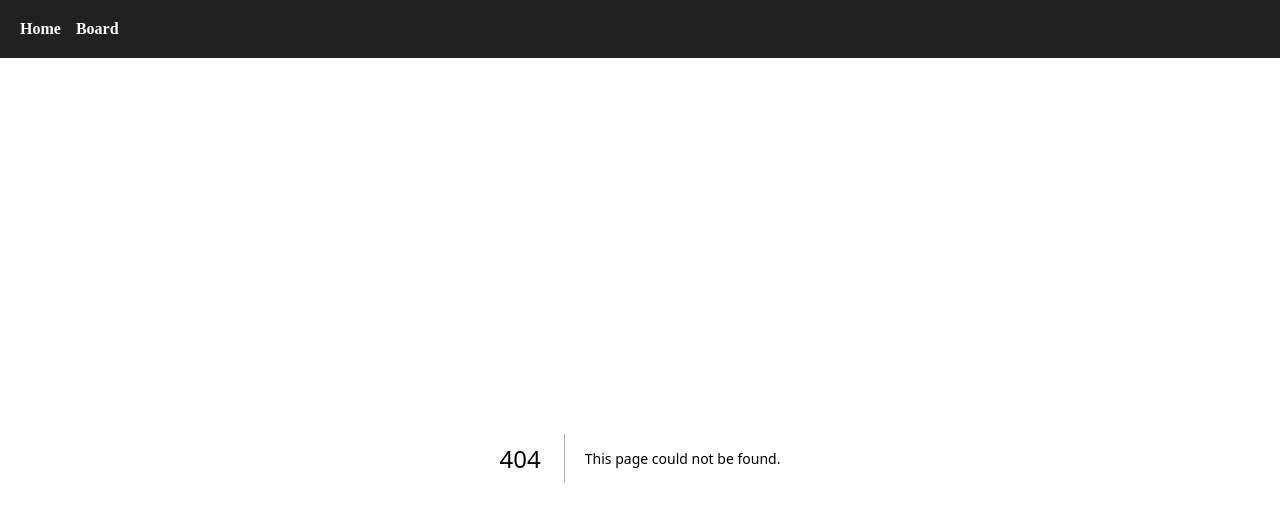
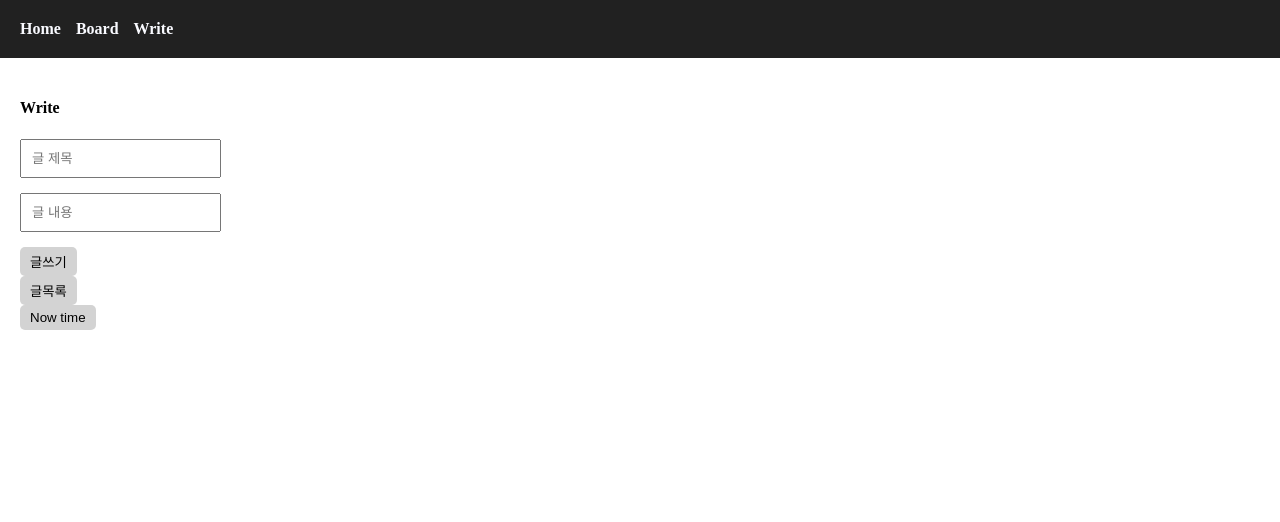
Before and after one commit to joonda/board, a Next.js app: page /write in a window 1280 px wide. Before the commit this address had no page. Shown: the top 522 px of the page. Built offline with nearby package versions, Linux system fonts and the light colour scheme.

Commit message:
Adding a write button and Storing content data in MongoDB

```diff
--- a/app/globals.css
+++ b/app/globals.css
@@ -37,3 +37,21 @@ body {
     color: grey;
     margin: 5px 0px;
 }
+
+.p-20 {
+    padding: 20px;
+}
+
+input {
+    box-sizing: border-box;
+    padding: 10px;
+    display: block;
+    margin-bottom: 15px;
+}
+
+button {
+    padding: 5px 10px;
+    background: lightgray;
+    border: none;
+    border-radius: 5px;
+}
--- a/app/layout.tsx
+++ b/app/layout.tsx
@@ -12,6 +12,7 @@ export default function RootLayout({
         <div className="navbar">
           <Link href={'/'}>Home</Link>
           <Link href={'/list'}>Board</Link>
+          <Link href={'/write'}>Write</Link>
         </div>
         {children}
       </body>
--- a/app/list/page.tsx
+++ b/app/list/page.tsx
@@ -1,6 +1,5 @@
 import { connectDB } from "@/util/database"
 import Link from "next/link";
-import DetailLink from "./DetailLink";
 
 export default async function List() {
 
@@ -14,7 +13,6 @@ export default async function List() {
                 // return, 중괄호 생략 가능
                 result.map((post, i) => {
                     return (
-
                         <div className="list-item" key={i}>
                             <Link href={'/detail/' + result[i]._id}>
                                 <h4>{result[i].title}</h4>
--- /dev/null
+++ b/app/write/page.tsx
@@ -0,0 +1,19 @@
+export default function Write() {
+
+    return (
+        <div className="p-20">
+            <h4>Write</h4>
+            <form action='/api/post/new' method="POST">
+                <input name="title" placeholder="글 제목" />
+                <input name="content" placeholder="글 내용"/>
+                <button type="submit">글쓰기</button>
+            </form>
+            <form action='/api/list' method="GET">
+                <button type="submit">글목록</button>
+            </form>
+            <form action='/api/date' method="GET">
+                <button type="submit">Now time</button>
+            </form>
+        </div>
+    );
+}
--- /dev/null
+++ b/pages/api/date.tsx
@@ -0,0 +1,8 @@
+import { NextApiRequest, NextApiResponse } from "next";
+
+export default function handler (request: NextApiRequest, response: NextApiResponse ) {
+    const now = new Date();
+    if (request.method === "GET") {
+        return response.status(200).json(now)
+    }
+}
--- /dev/null
+++ b/pages/api/list.tsx
@@ -0,0 +1,13 @@
+import { connectDB } from "@/util/database"
+import { NextApiRequest, NextApiResponse } from "next";
+
+export default async function handler(request: NextApiRequest, response: NextApiResponse) {
+
+    if (request.method === 'GET') {
+        const client = await connectDB;
+        const db = client.db('forum');
+        let result = await db.collection('post').find().toArray();
+
+        return response.status(200).json(result);
+    }
+}
--- /dev/null
+++ b/pages/api/post/new.tsx
@@ -0,0 +1,21 @@
+import { connectDB } from "@/util/database";
+import { NextApiRequest, NextApiResponse } from "next";
+
+export default async function handler(request: NextApiRequest, response: NextApiResponse) {
+
+    if (request.method === "POST") {
+        try {
+            if (request.body.title == '' || request.body.content == "") {
+                return response.status(400).json("글 제목이나 내용을 채워주세요.")
+            }
+            const client = await connectDB;
+            const db = client.db('forum');
+
+            await db.collection('post').insertOne(request.body);
+
+            return response.status(200).redirect('/list');
+        } catch (error) {
+            return response.status(500).json('오류입니다')
+        }
+    }
+}
--- /dev/null
+++ b/pages/api/test.tsx
@@ -0,0 +1,7 @@
+import { NextApiRequest, NextApiResponse } from "next";
+
+export default function handler(request: NextApiRequest, response: NextApiResponse) {
+    if (request.method === 'POST') {
+        return response.status(200).json('처리완료')
+    }
+}
```
